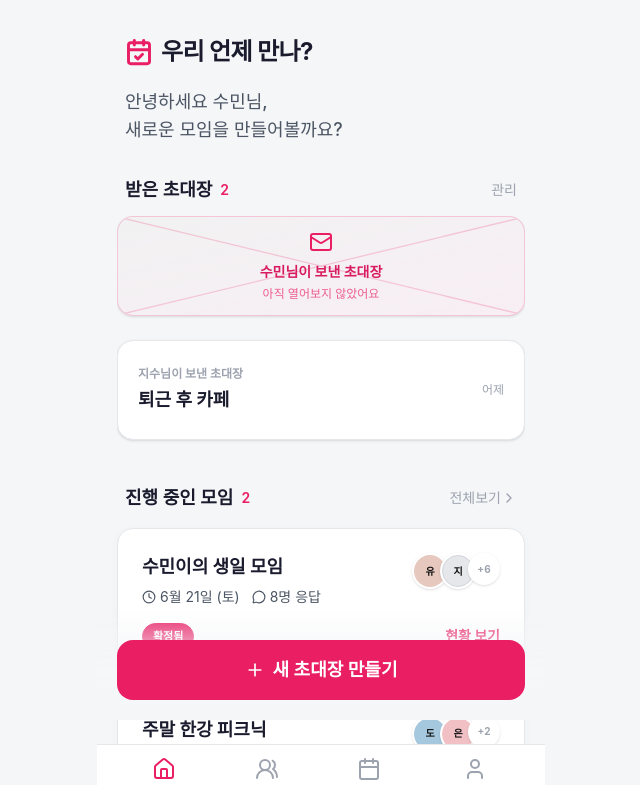
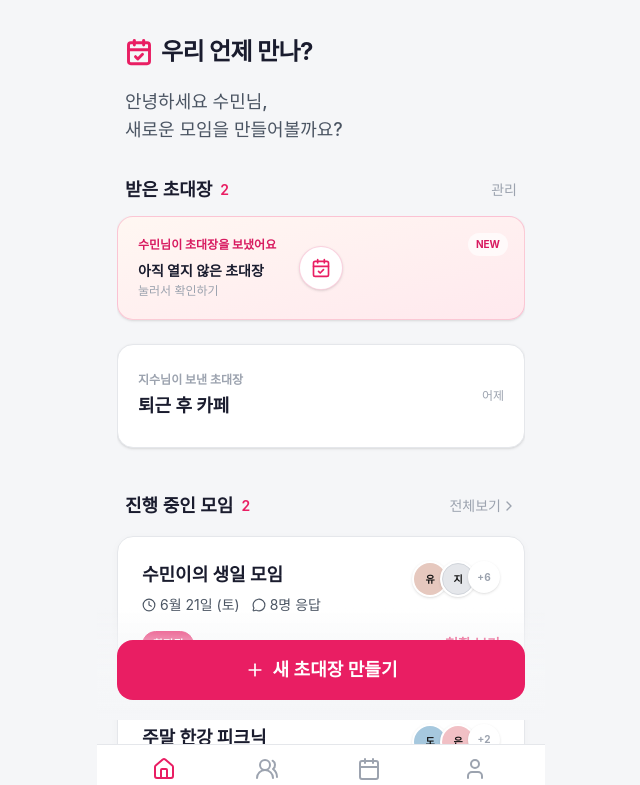
Before and after one commit to urangsu/When_We_Meet, a React (Vite) app: page /#/app in a window 1280 px wide. Shown: the top 785 px of the page, without its empty margins (319-959 px from the left). Built offline with nearby package versions, Linux system fonts and the light colour scheme.

Commit message:
refactor: Standardize "location" to "place"
Replaces all instances of "장소" (location) with "만날 곳" (place) throughout the application to improve clarity and consistency in the "우리 언제 만나?" service. This change affects UI elements, configuration options, and internal descriptions.

```diff
--- a/src/components/invite/ReceivedInviteCard.tsx
+++ b/src/components/invite/ReceivedInviteCard.tsx
@@ -1,6 +1,6 @@
 import React from 'react';
 import { motion } from 'motion/react';
-import { MinusCircle, Mail, Map, Clock, AlertCircle, Heart } from 'lucide-react';
+import { MinusCircle, CalendarCheck } from 'lucide-react';
 import type { ReceivedInvite } from '../../data/mockReceivedInvites';
 
 interface ReceivedInviteCardProps {
@@ -41,28 +41,30 @@ export const ReceivedInviteCard = ({
         layout
         onClick={handleClick}
         className={`w-full transition-transform ${isManaging ? 'translate-x-12' : ''} ${!isManaging && 'cursor-pointer'}`}
-        whileTap={!isManaging ? { scale: 0.98 } : {}}
+        whileTap={!isManaging ? { scale: 0.985 } : {}}
       >
         {isUnopened ? (
-          <div className="bg-gradient-to-br from-cream to-rose-light/30 border border-rose/20 rounded-2xl p-5 shadow-sm relative overflow-hidden h-[100px] flex items-center justify-center">
-            {/* Envelope Flap Lines */}
-            <div className="absolute top-0 left-0 w-full h-full pointer-events-none">
-              <svg viewBox="0 0 100 100" preserveAspectRatio="none" className="w-full h-full opacity-20 stroke-rose" style={{ strokeWidth: 1, fill: 'none' }}>
-                <path d="M0,0 L50,50 L100,0" />
-                <path d="M0,100 L50,50 L100,100" />
-              </svg>
+          <div className="relative h-[104px] rounded-2xl border border-rose/20 bg-gradient-to-br from-[#FFF7F2] to-[#FFE9EE] p-5 shadow-sm overflow-hidden">
+            <div className="absolute right-4 top-4 rounded-full bg-white/70 px-2 py-1 text-[10px] font-bold text-rose-deep">
+              NEW
             </div>
 
-            <div className="z-10 flex flex-col items-center gap-1 text-center">
-              <Mail size={24} className="text-rose mb-1" />
-              <p className="text-sm font-bold text-rose-deep">
-                {invite.fromName}님이 보낸 초대장
+            <div className="absolute left-1/2 top-1/2 h-11 w-11 -translate-x-1/2 -translate-y-1/2 rounded-full bg-white shadow-sm border border-rose/20 flex items-center justify-center">
+              <CalendarCheck size={20} className="text-rose" />
+            </div>
+
+            <div className="relative z-10 flex h-full flex-col justify-between pointer-events-none">
+              <p className="text-xs font-bold text-rose-deep">
+                {invite.fromName}님이 초대장을 보냈어요
               </p>
-              <p className="text-xs text-rose/70 font-medium">아직 열어보지 않았어요</p>
+              <div>
+                <p className="text-sm font-bold text-ink">아직 열지 않은 초대장</p>
+                <p className="text-xs text-ink-hint mt-0.5">눌러서 확인하기</p>
+              </div>
             </div>
           </div>
         ) : (
-          <div className="bg-white border border-ink-line rounded-2xl p-5 shadow-sm flex justify-between items-center h-[100px]">
+          <div className="bg-white border border-ink-line rounded-2xl p-5 shadow-sm flex justify-between items-center h-[104px]">
             <div className="flex flex-col gap-1">
               <span className="text-xs font-bold text-ink-hint">{invite.fromName}님이 보낸 초대장</span>
               <h3 className="font-bold text-lg text-ink truncate max-w-[200px]">{invite.title}</h3>
--- a/src/config/locationOptions.ts
+++ b/src/config/locationOptions.ts
@@ -8,18 +8,18 @@ export const locationModeOptions: Array<{
 }> = [
   {
     id: 'undecided',
-    title: '장소는 아직 미정',
-    description: '날짜를 먼저 정하고 장소는 나중에 정할게요.',
+    title: '만날 곳은 아직 미정',
+    description: '날짜를 먼저 정하고 만날 곳은 나중에 정할게요.',
   },
   {
     id: 'fixed',
     title: '내가 정해둘게요',
-    description: '초대장에 장소를 미리 넣어둘게요.',
+    description: '초대장에 만날 곳을 미리 넣어둘게요.',
   },
   {
     id: 'candidate_vote',
-    title: '친구들에게 후보를 받을게요',
-    description: '참여자들이 장소 후보를 올리고 나중에 고를 수 있어요.',
+    title: '친구들에게 "여기 어때?"를 받아볼게요',
+    description: '참여자들이 만날 곳을 제안하고 나중에 고를 수 있어요.',
   },
   {
     id: 'recommend_later',
--- a/src/screens/guest/GuestPlacePreferenceScreen.tsx
+++ b/src/screens/guest/GuestPlacePreferenceScreen.tsx
@@ -43,13 +43,13 @@ export const GuestPlacePreferenceScreen = () => {
           <h1 className="font-bold text-2xl">어디가 좋을까요?</h1>
         </div>
         <p className="text-ink-muted text-sm px-1">
-          좋아하는 장소나 하고 싶은 걸 가볍게 골라주세요.
+          가고 싶은 곳이나 하고 싶은 걸 가볍게 골라주세요.
         </p>
       </header>
 
       <div className="flex flex-col gap-8">
         <div className="flex flex-col gap-2">
-          <label className="text-sm font-bold text-ink ml-1">장소 후보 입력</label>
+          <label className="text-sm font-bold text-ink ml-1">만날 곳 후보 입력</label>
           <div className="relative">
             <textarea
               value={candidates}
--- a/src/screens/host/ConfirmPlanScreen.tsx
+++ b/src/screens/host/ConfirmPlanScreen.tsx
@@ -22,11 +22,11 @@ export const ConfirmPlanScreen = () => {
     timeDisplay = '시간 투표 예정';
   }
 
-  let placeDisplay = '장소 미정';
+  let placeDisplay = '만날 곳 미정';
   if (draft.locationMode === 'fixed' && draft.fixedPlaceName) {
     placeDisplay = draft.fixedPlaceName;
   } else if (draft.locationMode === 'candidate_vote') {
-    placeDisplay = '장소 후보 투표 예정';
+    placeDisplay = '만날 곳 투표 예정';
   }
 
   const activityItems = draft.activityIds.length > 0
@@ -41,7 +41,7 @@ export const ConfirmPlanScreen = () => {
           <h1 className="font-bold text-2xl">이렇게 확정할까요?</h1>
         </div>
         <p className="text-ink-muted text-sm px-1">
-          날짜, 시간, 장소, 하고 싶은 것을 한 번 더 확인해요.
+          날짜, 시간, 만날 곳, 하고 싶은 것을 한 번 더 확인해요.
         </p>
       </header>
 
@@ -70,7 +70,7 @@ export const ConfirmPlanScreen = () => {
 
           <div className="flex justify-between items-start">
             <div className="flex flex-col gap-1">
-              <span className="text-sm font-bold text-ink-hint">장소</span>
+              <span className="text-sm font-bold text-ink-hint">만날 곳</span>
               <span className="font-semibold text-lg text-ink">{placeDisplay}</span>
             </div>
             <button onClick={() => navigate('/app/create/place')} className="p-2 text-ink-hint hover:text-ink transition-colors bg-bg-app rounded-full"><Edit2 size={16} /></button>
--- a/src/screens/host/ConfirmedShareScreen.tsx
+++ b/src/screens/host/ConfirmedShareScreen.tsx
@@ -35,11 +35,11 @@ export const ConfirmedShareScreen = () => {
     timeDisplay = '시간 투표 예정';
   }
 
-  let placeDisplay = '장소 미정';
+  let placeDisplay = '만날 곳 미정';
   if (draft.locationMode === 'fixed' && draft.fixedPlaceName) {
     placeDisplay = draft.fixedPlaceName;
   } else if (draft.locationMode === 'candidate_vote') {
-    placeDisplay = '장소 후보 투표 예정';
+    placeDisplay = '만날 곳 투표 예정';
   }
 
   const activityItems = draft.activityIds.length > 0
@@ -77,7 +77,7 @@ export const ConfirmedShareScreen = () => {
 
           <div className="flex flex-col items-center w-full gap-3 mt-2">
             <div className="flex w-full bg-bg-app rounded-xl p-3 items-center justify-between gap-4">
-              <span className="text-xs font-bold text-ink-hint whitespace-nowrap">장소</span>
+              <span className="text-xs font-bold text-ink-hint whitespace-nowrap">만날 곳</span>
               <span className="text-sm font-bold text-ink text-right">{placeDisplay}</span>
             </div>
             {activityItems.length > 0 && (
--- a/src/screens/host/HomeScreen.tsx
+++ b/src/screens/host/HomeScreen.tsx
@@ -20,7 +20,7 @@ export const HomeScreen = () => {
   };
 
   const handleOpenInvite = (inviteId: string) => {
-    // Ideally update status to 'opened' and then navigate
+    // Prototype only: real read/unread status will be persisted after DB integration.
     setTimeout(() => {
       navigate('/invite/demo');
     }, 300);
--- a/src/screens/host/InvitePreviewScreen.tsx
+++ b/src/screens/host/InvitePreviewScreen.tsx
@@ -64,8 +64,8 @@ export const InvitePreviewScreen = () => {
                     {draft.locationMode === 'fixed' && draft.fixedPlaceName
                       ? draft.fixedPlaceName
                       : draft.locationMode === 'candidate_vote'
-                        ? '장소 후보 투표 예정'
-                        : '장소 미정'}
+                        ? '만날 곳 투표 예정'
+                        : '만날 곳 미정'}
                   </span>
                 </div>
                 <div className="flex items-center gap-3 text-sm font-bold text-ink bg-white/60 backdrop-blur-sm self-start px-4 py-2 rounded-full shadow-sm">
```
Also changed, not shown: src/screens/host/PlaceSetupScreen.tsx (+4 -4 lines), 1 other file (tests, documents, lock files or other folders).
